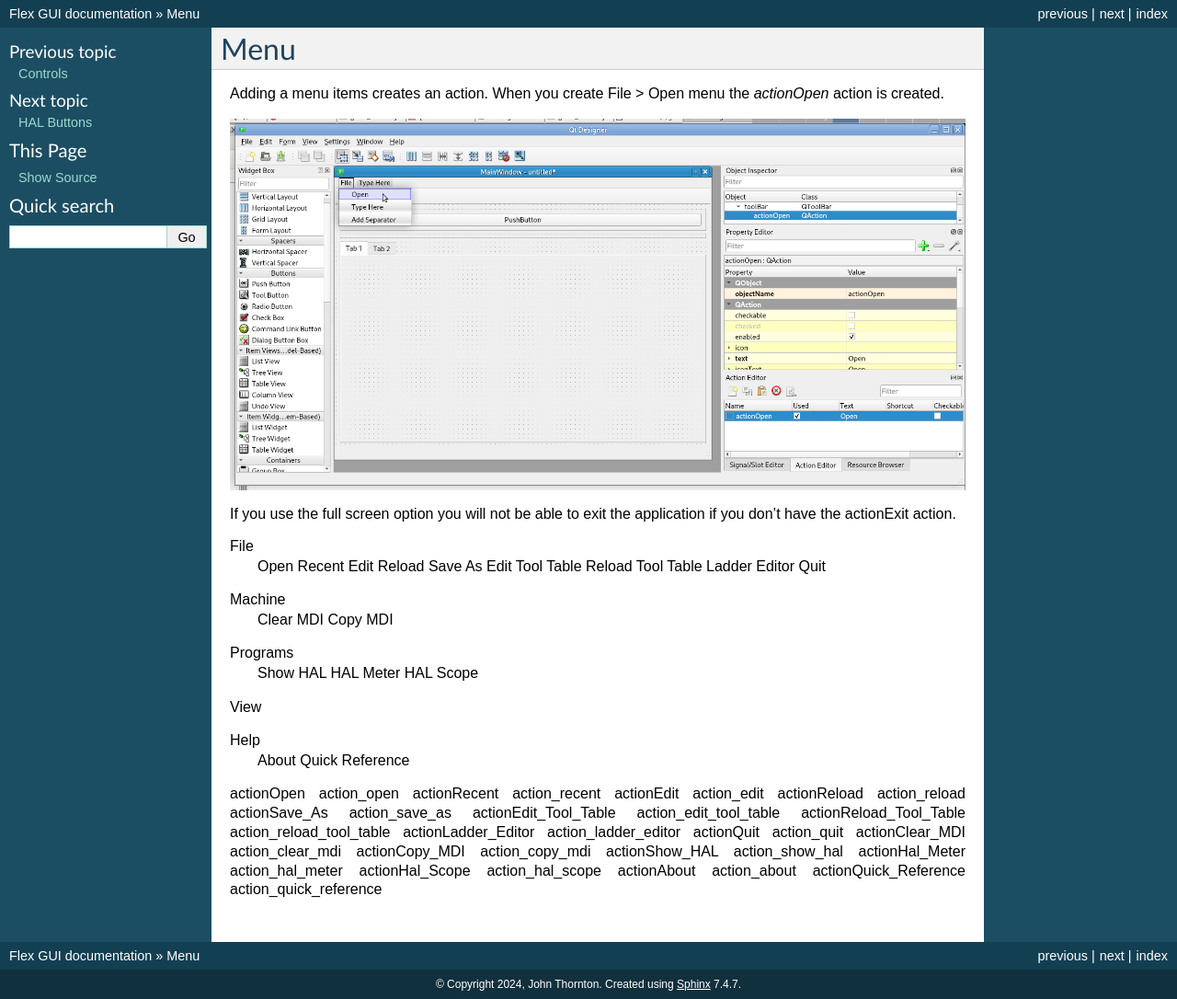
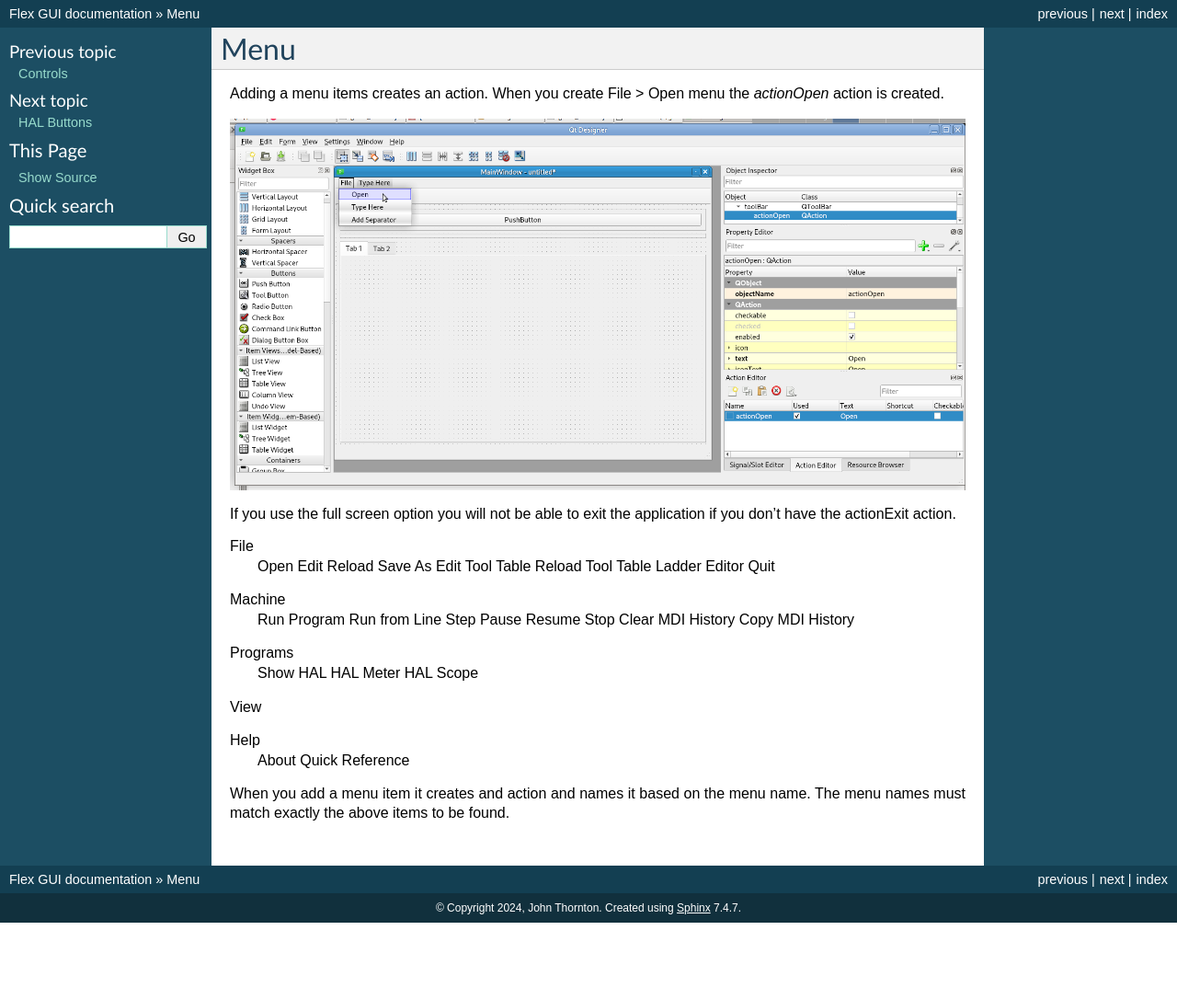
Before and after one commit to jethornton/flexgui, a Sphinx documentation site: the page built from docs/source/menu.rst, in a window 1280 px wide. Shown: the whole page at 92% size. Built offline with Sphinx 7.4.7, drawn with Linux system fonts in a browser that asks for light colours; after the commit the page ends 1003 px from its top, so only the background shows below that.

Commit message:
update docs
Signed-off-by: John Thornton <dev@gnipsel.com>

```diff
--- a/docs/source/menu.rst
+++ b/docs/source/menu.rst
@@ -13,7 +13,6 @@
 
 File
 	Open
-	Recent
 	Edit
 	Reload
 	Save As
@@ -23,8 +22,14 @@
 	Quit
 
 Machine
-	Clear MDI
-	Copy MDI
+	Run Program
+	Run from Line
+	Step
+	Pause
+	Resume
+	Stop
+	Clear MDI History
+	Copy MDI History
 
 Programs
 	Show HAL
@@ -37,20 +42,5 @@
 	About
 	Quick Reference
 
-
-actionOpen action_open
-actionRecent action_recent
-actionEdit action_edit
-actionReload action_reload
-actionSave_As action_save_as
-actionEdit_Tool_Table action_edit_tool_table
-actionReload_Tool_Table action_reload_tool_table
-actionLadder_Editor action_ladder_editor
-actionQuit action_quit
-actionClear_MDI action_clear_mdi
-actionCopy_MDI action_copy_mdi
-actionShow_HAL action_show_hal
-actionHal_Meter action_hal_meter
-actionHal_Scope action_hal_scope
-actionAbout action_about
-actionQuick_Reference action_quick_reference
+When you add a menu item it creates and action and names it based on the menu
+name. The menu names must match exactly the above items to be found.
```
